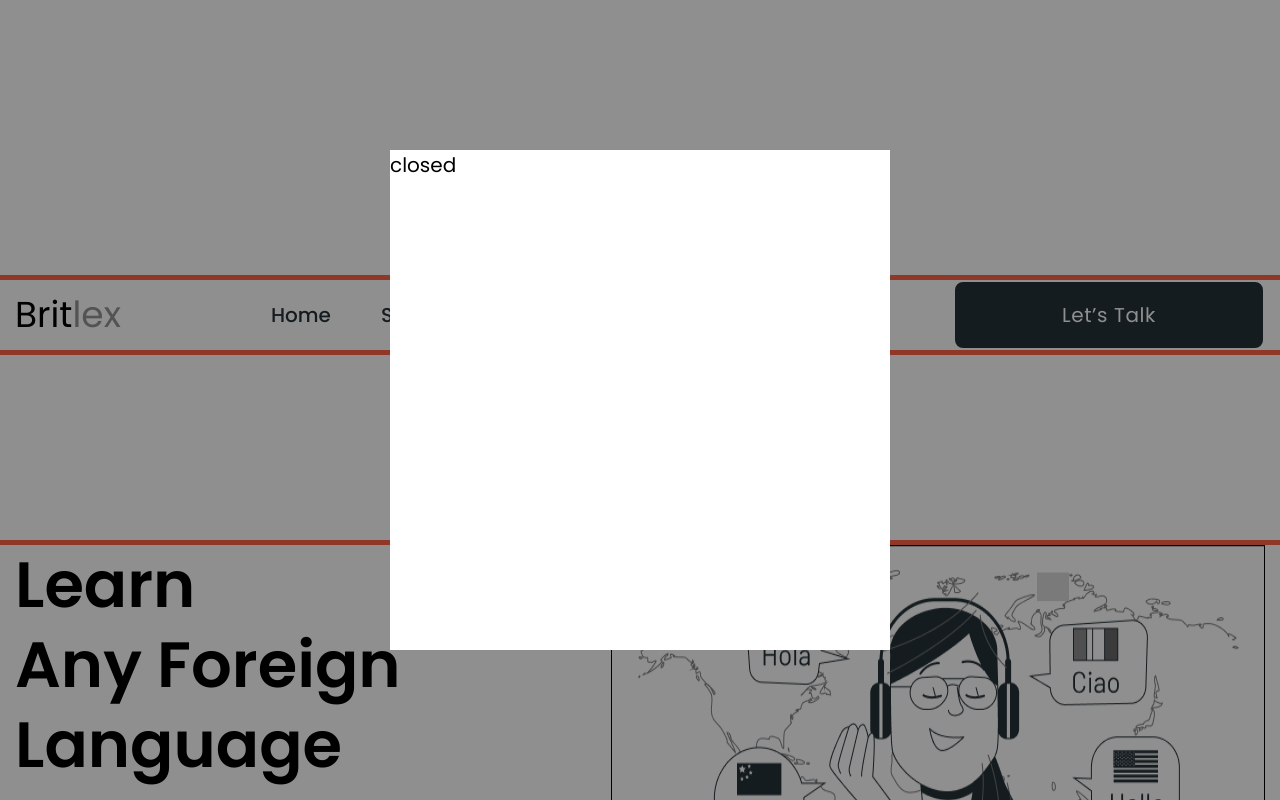
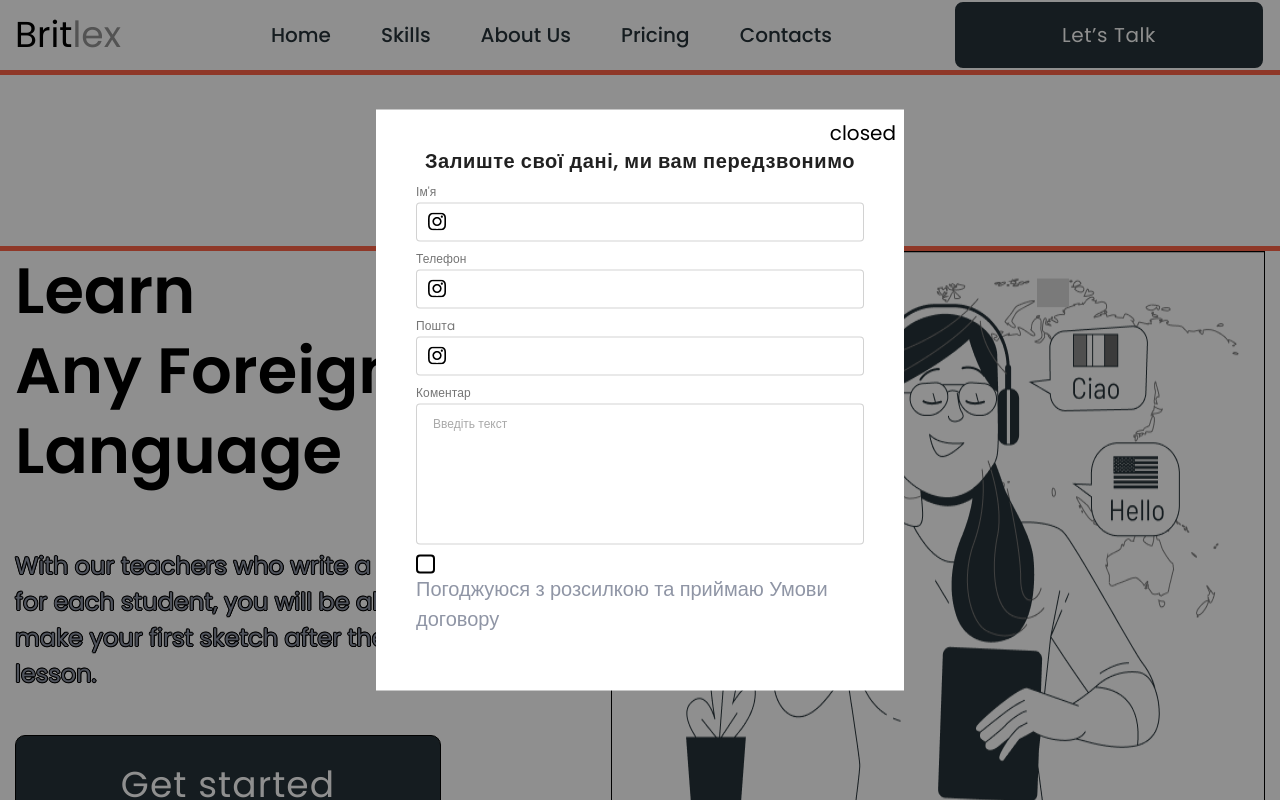
Before and after one commit to this-is-git/bc-49, a plain HTML site: page index.html in a window 1280 px wide. Both pictures are taken after a click on the button "Let’s Talk". Shown: the top 800 px of the page. Drawn offline with nearby package versions, Linux system fonts and the light colour scheme.

Commit message:
module-06

```diff
--- a/css/styles.css
+++ b/css/styles.css
@@ -47,6 +47,10 @@ p {
   margin: 0;
 }
 
+textarea {
+  resize: none;
+}
+
 body {
   font-family: 'Poppins', sans-serif;
   font-weight: 400;
@@ -58,7 +62,6 @@ body {
 body.is-active {
   overflow: hidden;
   padding-bottom: 370px;
-  padding-top: 280px;
 }
 
 .item-icon {
@@ -441,12 +444,121 @@ body.is-active {
   top: 50%;
   left: 50%;
   transform: translate(-50%, -50%);
-  width: 500px;
-  min-height: 500px;
+  width: 528px;
+  min-height: 581px;
   background-color: #fff;
   transition: transform var(--transition-dir) var(--transition-time-func);
+  padding: 40px;
+}
+
+.modal-title {
+  line-height: calc(23 / 20);
+  text-align: center;
+  letter-spacing: 0.03em;
+  color: #212121;
+  margin-bottom: 12px;
+  display: block;
 }
 
 .backdrop.is-hidden .modal {
   transform: translate(-50%, -50%) scale(0.6);
 }
+
+.modal-label {
+  position: relative;
+  display: flex;
+  flex-direction: column;
+  gap: 4px;
+}
+
+.modal-label:not(:last-child) {
+  margin-bottom: 10px;
+}
+
+.modal-label > input,
+.modal-label > textarea {
+  border: 1px solid rgba(33, 33, 33, 0.2);
+  border-radius: 4px;
+}
+
+.modal-label > input {
+  padding: 7px 0;
+  padding-left: 35px;
+  padding-right: 5px;
+}
+
+.modal-label > input:hover,
+.modal-label > input:focus {
+  border-color: #2196f3;
+  outline: 1px solid transparent;
+}
+
+.modal-label > input:hover ~ .modal-icon,
+.modal-label > input:focus ~ .modal-icon {
+  fill: #2196f3;
+}
+
+.modal-icon {
+  position: absolute;
+  bottom: 11px;
+  left: 12px;
+}
+
+.modal-label > textarea {
+  padding: 12px 16px;
+}
+
+.modal-label > textarea::placeholder {
+  color: rgb(169, 169, 169);
+  font-size: 12px;
+}
+
+.modal-comment {
+  font-size: 12px;
+  line-height: calc(14 / 12);
+  letter-spacing: 0.01em;
+  color: #757575;
+}
+
+.modal-button {
+  position: absolute;
+  top: 8px;
+  right: 8px;
+}
+
+/* custom checkbox */
+
+.modal-checkbox {
+  position: absolute;
+  width: 1px;
+  height: 1px;
+  margin: -1px;
+  border: none;
+  padding: 0;
+  overflow: hidden;
+  clip: rect(0 0 0 0);
+}
+
+.checkbox-custom {
+  height: 19px;
+  width: 19px;
+  border: 2px solid #000000;
+  border-radius: 4px;
+  display: flex;
+  align-items: center;
+  justify-content: center;
+  transition: background-color 250ms linear;
+}
+
+.checkbox-icon {
+  fill: transparent;
+  transition: fill 250ms linear;
+}
+
+.modal-checkbox:checked + .checkbox-custom {
+  background-color: #2196f3;
+}
+
+.modal-checkbox:checked + .checkbox-custom > .checkbox-icon {
+  fill: red;
+}
--- a/index.html
+++ b/index.html
@@ -50,12 +50,12 @@
     </header>
     <main>
       <section class="icons">
-        <ul>
+        <!-- <ul>
           <svg class="icon" width="20" height="20">
             <use href=""></use>
           </svg>
           <li class="item-icon">
-            <!-- <ul  class="item-box">
+            <ul  class="item-box">
               <li class="item-item">
                 <a class="icon-link" href="">
                 <svg class="icon" width="20" height="20">
@@ -81,12 +81,28 @@
                 </svg>
                 </a>
               </li>
-            </ul> -->
+            </ul>
             <a class="icon-link" href="">
                 <svg class="icon" width="20" height="20">
                 <use href="./images/symbol-defs.svg#icon-insta">
               </svg>
               +23345435345
+            </a>
+          </li>
+        </ul> -->
+        <ul>
+          <li>
+            <a href="#">
+              <svg class="icon" width="20" height="20">
+                <use href="./images/symbol.svg#icon-instagram"></use>
+              </svg>
+            </a>
+          </li>
+          <li>
+            <a href="#">
+              <svg class="icon" width="20" height="20">
+                <use href="./images/symbol.svg#icon-person"></use>
+              </svg>
             </a>
           </li>
         </ul>
@@ -293,6 +309,45 @@
     <div class="backdrop is-hidden" data-modal>
       <div class="modal">
         <button class="modal-button" type="button" data-modal-close>closed</button>
+        <strong class="modal-title">Залиште свої дані, ми вам передзвонимо</strong>
+        <form class="modal-form">
+          <label class="modal-label">
+            <span class="modal-comment">Ім'я</span>
+            <input type="text" />
+            <svg class="modal-icon" width="18" height="18">
+              <use href="./images/symbol-defs.svg#icon-insta"></use>
+            </svg>
+          </label>
+          <label class="modal-label">
+            <span class="modal-comment">Телефон</span>
+            <input type="tel" />
+            <svg class="modal-icon" width="18" height="18">
+              <use href="./images/symbol-defs.svg#icon-insta"></use>
+            </svg>
+          </label>
+          <label class="modal-label">
+            <span class="modal-comment">Поштa</span>
+            <input type="email" />
+            <svg class="modal-icon" width="18" height="18">
+              <use href="./images/symbol-defs.svg#icon-insta"></use>
+            </svg>
+          </label>
+          <label class="modal-label">
+            <span class="modal-comment">Коментар</span>
+            <textarea rows="5" placeholder="Введіть текст"></textarea>
+          </label>
+          <label class="modal-label-checkbox">
+            <input class="modal-checkbox" type="checkbox" />
+            <span class="checkbox-custom">
+              <svg class="checkbox-icon" width="18" height="18">
+                <use href="./images/symbol-defs.svg#icon-insta"></use>
+              </svg>
+            </span>
+
+            <span>Погоджуюся з розсилкою та приймаю</span>
+            <a href="https://www.instagram.com/">Умови договору</a>
+          </label>
+        </form>
       </div>
     </div>
     <script src="./js/modal.js" type="module"></script>
```
